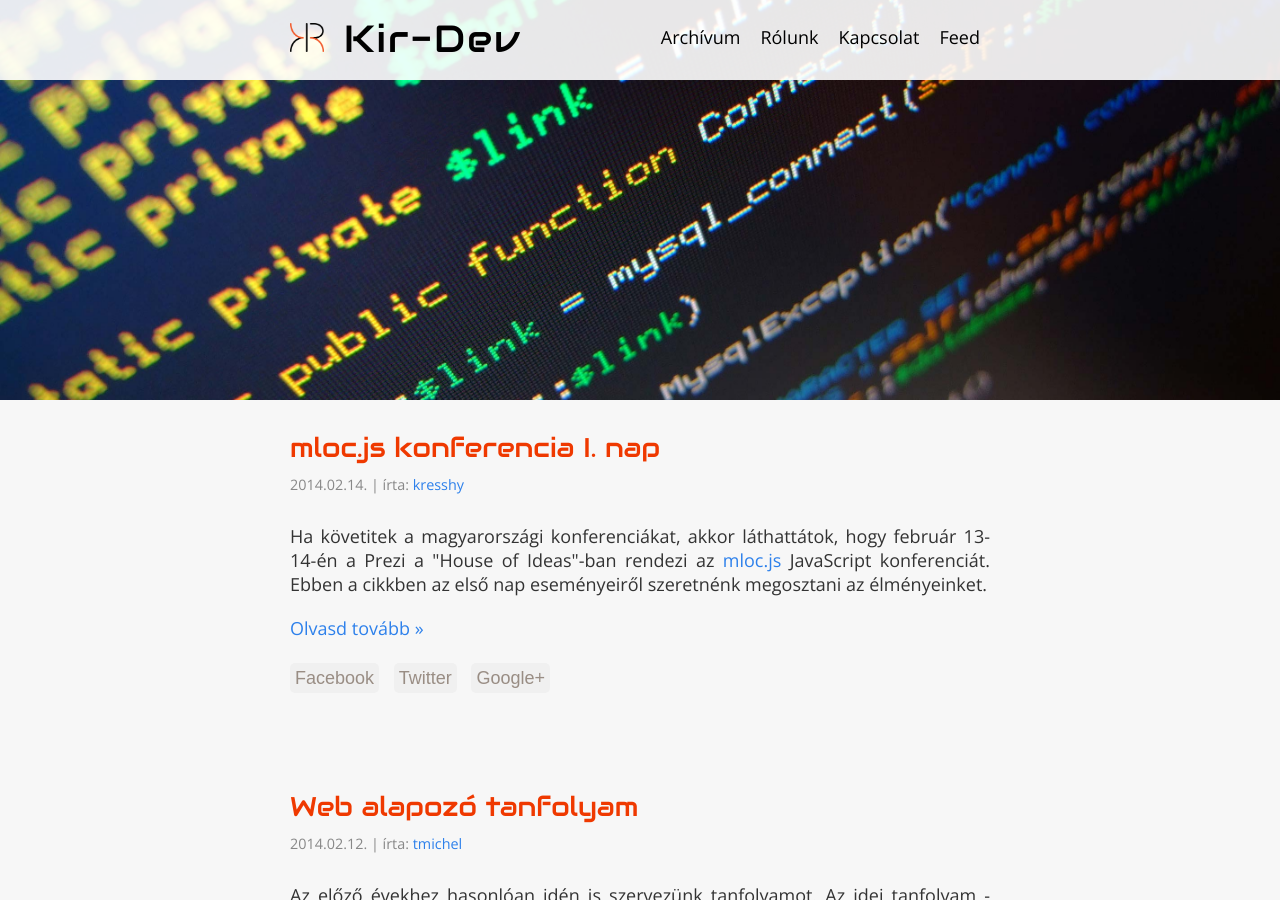
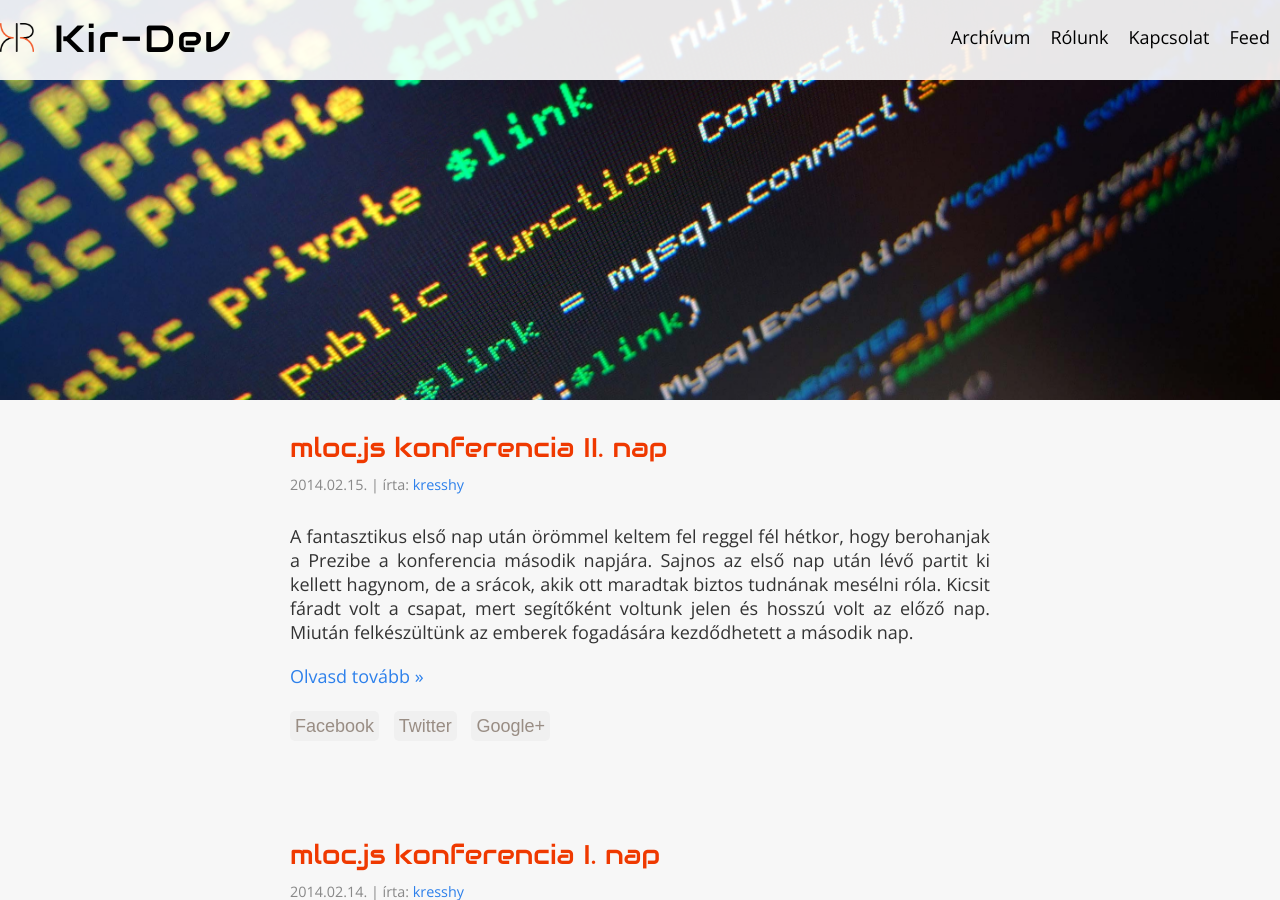
Before and after one commit to kir-dev/kir-dev.sch.bme.hu, a Jekyll site: the page built from index.html, in a window 1280 px wide and 900 px high. Built offline with Jekyll 4.4.1, drawn with Linux system fonts in a browser that asks for light colours; Markdown is read by kramdown in place of the engine named in the settings; the list of posts is cut into pages by our own code; some of the changed text lies outside the part shown.

Commit message:
mloc second day

```diff
--- a/_layouts/default.html
+++ b/_layouts/default.html
@@ -20,7 +20,7 @@
 
         <header class="{% if page.landing %}landing-page-header{% else %}page-header{% endif %}">
             <div id="navigation">
-                <div class="container">
+                <div class="wide_container">
 
                     <a href="/">
                         <img src="/img/kirdev.png" alt="logo"/>
--- /dev/null
+++ b/_posts/2014-02-15-mloc-masodik-nap.md
@@ -0,0 +1,43 @@
+---
+layout: post
+author: kresshy
+date: 2014-02-15 22:33:00 CET
+title: "mloc.js konferencia II. nap"
+comment: true
+---
+
+A fantasztikus első nap után örömmel keltem fel reggel fél hétkor, hogy berohanjak a Prezibe a konferencia második napjára. Sajnos az első nap után lévő partit ki kellett hagynom, de a srácok, akik ott maradtak biztos tudnának mesélni róla. Kicsit fáradt volt a csapat, mert segítőként voltunk jelen és hosszú volt az előző nap. Miután felkészültünk az emberek fogadására kezdődhetett a második nap.
+
+## Streams for the web
+
+[Domenic Denicola](https://twitter.com/domenic) a streamek fontosságáról beszélt és arról, hogy ezek miket tesznek számunkra lehetővége. Egy olyan API-t hozott létre, amely segítséget nyújt streamek kezelésére JavaScriptből. Az előadás alatt kicsit mélyebb betekintést adott a streamek működésébe. A prezentációja király volt, csak nézzétek meg az alábbi képet! :)
+
+![streams](https://dl.dropboxusercontent.com/u/31443466/2014-02-14%2009.59.59.jpg)
+
+## Introduction to React
+
+![react](https://dl.dropboxusercontent.com/u/31443466/2014-02-14%2010.37.52.jpg)
+
+A Facebook előadója [Stoyan Stefanov](https://twitter.com/stoyanstefanov) volt, aki a [Reactról ](http://facebook.github.io/react/) beszélt. A Facebooknál a social pluginok teljesítményével foglalkozik (például mikor egy másik weboldalon lájkolsz valamit). A React a Facebook és az Instagram közös library-je, amivel dinamikus web interfészeket tudunk építeni úgy, hogy azok gyorsak legyenek. Egyszerűen kifejezve a Facebook ettől tűnik gyorsabbnak az utóbbi időben.
+
+## Szünetekben
+
+Két előadásos blokkok voltak. Ilyenkor alkalmunk nyílt kicsit beszélgetni az emberekkel és körbenézni, hogy miket lehet elfogyasztani.
+
+![breaks](https://dl.dropboxusercontent.com/u/31443466/2014-02-14%2011.08.31.jpg)
+
+## Enterpise JavaScript Architectures - With some vanilla topping
+
+A konferencia utolsó előadását [Rocska Ádám](https://twitter.com/adam_rocska) tartotta aki az EPAM-nál senior front-end fejlesztő. Az előadás nagyon izgalmas volt, mert arról beszélt, hogy hogyan érdemes JavaScriptben front-end architektúrákat fejleszteni.
+
+![speaker](https://dl.dropboxusercontent.com/u/31443466/2014-02-14%2016.16.36.jpg)
+
+Beszélt a projektek életciklusa során felmerülő döntésekről és azok meghozásáról. Szó volt arról is, hogy nem feltétlenül jó dolog már a projekt kezdetén egy keretrendszer mellett elköteleződni. Használjunk [_vanilla_](http://en.wikipedia.org/wiki/Vanilla_software) JavaScriptet addig amíg tudunk, mert az előnyére válik a kód minőségének.
+
+![blueprint](https://dl.dropboxusercontent.com/u/31443466/2014-02-14%2016.33.07.jpg)
+
+Fontosak, hogy a tesztek és a dokumentáció meglegyenek, mivel mindig jobb egy nem használt dokumentáció, mint egy olyan dokumentáció, amit használni szeretnénk, de nem létezik. Az előadás végére a kétkedők és a támogatók között egy jó kis vita alakult ki, amit nagyon érdekes volt hallgatni. Ebbe a vitába beszállt az előző nap egyik előadója [Daniel Steigerwald](http://steigerwald.cz/), aki többek között a [Google Developer Expert](https://developers.google.com/experts/members/) program tagja és próbálta meggyőzni az embereket, hogy mennyire igazak az elhangzottak.
+
+## Vége
+
+Mi nagyon jól éreztük magunkat ezen a konferencián, ahogy mindenki aki részt vett rajta. Reméljük, hogy jövőre ugyanitt találkozunk és újabb hasznos tapasztalatokkal és barátokkal gazdagodunk majd. Ja, és nagy taps a Prezinek és a Ustreamnek, hogy tető alá hozták ezt az egészet!
```
